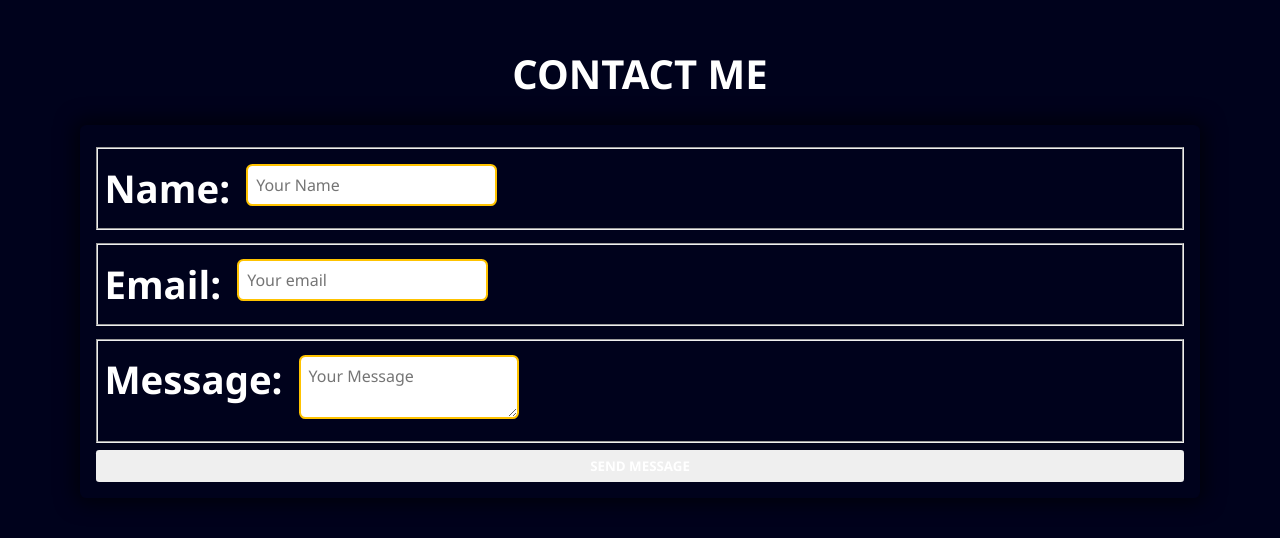
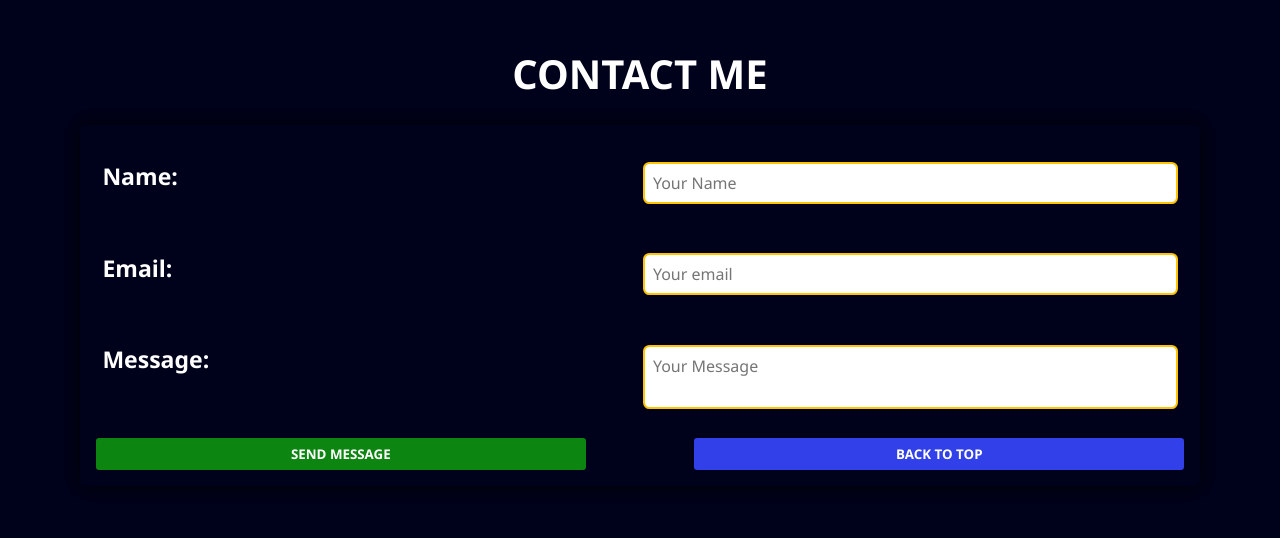
Before and after one commit to CyMain/cyportfolio, a plain HTML site: page index.html in a window 1280 px wide. Shown: the part 3210-3748 px from the top of the page. Drawn offline with Linux system fonts and the light colour scheme.

Commit message:
upgrades to contact form

```diff
--- a/index.html
+++ b/index.html
@@ -235,7 +235,12 @@
                     <label for="message-textarea">Message:</label>
                     <textarea placeholder="Your Message" required name="message-textarea" id="message-textarea"></textarea>
                 </fieldset>
-                <button type="submit" class="submit-btn btn">SEND MESSAGE</button>
+                <div class="buttons-holder">
+                    <button type="submit" class="submit-btn btn">SEND MESSAGE</button>
+                    <a href="">
+                        <button class="back-to-top-btn btn">BACK TO TOP</button>
+                    </a>
+                </div>
             </form>
         </section>
     </main>
--- a/styles/contactForm.css
+++ b/styles/contactForm.css
@@ -7,11 +7,15 @@
     >fieldset{
         display: flex;
         justify-content: first baseline;
+        border: none;
         padding: 0.4rem;
         margin: 0.4rem 0;
         gap: 1rem;
+        >*{
+            width: 100%;
+        }
         >label{
-            font-size: clamp(1rem, 3vw, 3rem);
+            font-size: clamp(1rem, 1.8vw, 2.5rem);
             font-weight: bold;
             margin-top: 0.4rem;
         }
@@ -21,10 +25,26 @@
             border: 2px solid var(--accent2);
             border-radius: 0.4rem;
             font-size: clamp(0.6rem, 1.6vw, 1rem);
+            resize: none;
             &:focus{
                 outline: none;
                 border: 2px solid var(--textAccent1);
             }
         }
     }
+    >.buttons-holder{
+        display: flex;
+        justify-content: space-between;
+        >.submit-btn{
+            background: var(--buttonAccent3);
+            width: 45%;
+        }
+        >a{
+            width: 45%;
+            >.back-to-top-btn{
+                background: var(--buttonAccent2);
+                width: 100%;
+            }
+        }
+    }
 }
```
